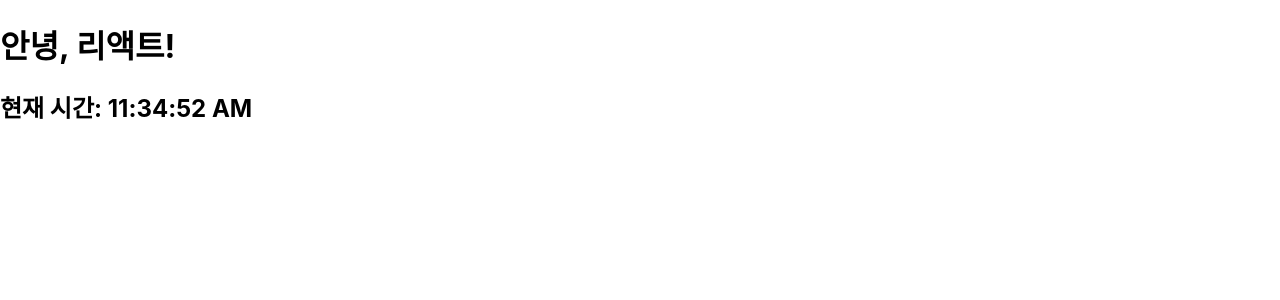
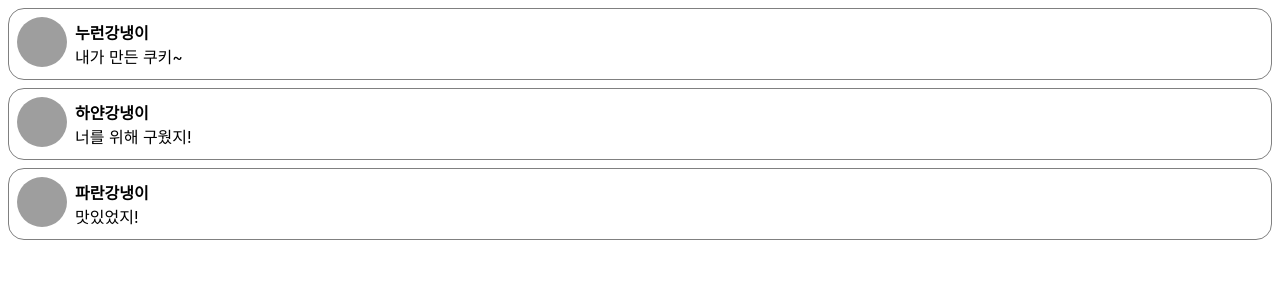
Before and after one commit to Gangneng/first_time_react, a React (Create React App) app in the folder my-app/: page / in a window 1280 px wide. Shown: the top 300 px of the page. Built offline with nearby package versions, Linux system fonts and the light colour scheme; grey boxes are pictures that could not be loaded.

Commit message:
Create Component

```diff
--- /dev/null
+++ b/my-app/src/chapter_05/Comment.jsx
@@ -0,0 +1,53 @@
+import React from "react";
+
+const styles = {
+    wrapper: {
+        margin: 8,
+        padding: 8,
+        display: "flex",
+        flexDirection: "row",
+        border: "1px solid grey",
+        borderRadius: 16,
+    },
+    imageContainer: {},
+    image: {
+        width: 50,
+        height: 50,
+        borderRadius: 25,
+    },
+    contentContainer:{
+        marginLeft: 8,
+        display: "flex",
+        flexDirection: "column",
+        justifyContent: "center",
+    },
+    nameText: {
+        color: "black",
+        fontsize: 16,
+        fontWeight: "bold",
+    },
+    commentText: {
+        color: "black",
+        fontSize: 16,
+    },
+};
+
+function Comment(props){
+    return (
+        <div style={styles.wrapper}>
+            <div style={styles.imageContainer}>
+                <img style={styles.image}
+                    src="https://upload.wikimedia.org/wikipedia/commons/8/89/Portrait_Placeholder.png"
+                />
+            </div>
+
+            <div style={styles.contentContainer}>
+                <span style={styles.nameText}>{props.name}</span>
+                <span style={styles.commentText}>{props.comment}
+                </span>
+            </div>
+        </div>
+    );
+}
+
+export default Comment;
--- /dev/null
+++ b/my-app/src/chapter_05/CommentList.jsx
@@ -0,0 +1,31 @@
+import React from "react";
+import Comment from "./Comment";
+
+const comments=[
+    {
+        name: "누런강냉이",
+        comment: "내가 만든 쿠키~",
+    },
+    {
+        name: "하얀강냉이",
+        comment: "너를 위해 구웠지!",
+    },
+    {
+        name: "파란강냉이",
+        comment: "맛있었지!",
+    },
+]
+
+function CommentList(props){
+    return(
+        <div>
+            {comments.map((comment)=>{
+                return(
+                    <Comment name={comment.name} comment={comment.comment} />
+                );
+            })}
+        </div>
+    );
+}
+
+export default CommentList
--- a/my-app/src/index.js
+++ b/my-app/src/index.js
@@ -4,8 +4,9 @@ import './index.css';
 import App from './App';
 import reportWebVitals from './reportWebVitals';
 
-import Library from './chpater_03/Library';
-import Clock from './chpater_04/Clock';
+import Library from './chapter_03/Library';
+import Clock from './chapter_04/Clock';
+import CommentList from './chapter_05/CommentList';
 
 // Chapter 3
 // const root = ReactDOM.createRoot(document.getElementById('root'));
@@ -16,14 +17,21 @@ import Clock from './chpater_04/Clock';
 // );
 
 // Chpater 4
-setInterval(() => {
-  ReactDOM.render(
-    <React.StrictMode>
-      <Clock />
-    </React.StrictMode>,
-    document.getElementById('root')
-  );
-}, 1000);
+// setInterval(() => {
+//   ReactDOM.render(
+//     <React.StrictMode>
+//       <Clock />
+//     </React.StrictMode>,
+//     document.getElementById('root')
+//   );
+// }, 1000);
+
+ReactDOM.render(
+  <React.StrictMode>
+    <CommentList />
+  </React.StrictMode>,
+  document.getElementById('root')
+);
 
 // If you want to start measuring performance in your app, pass a function
 // to log results (for example: reportWebVitals(console.log))
```
Also changed, not shown: my-app/src/chapter_03/Book.jsx (renamed from my-app/src/chpater_03/Book.jsx), my-app/src/chapter_03/Library.jsx (renamed from my-app/src/chpater_03/Library.jsx), my-app/src/chapter_04/Clock.jsx (renamed from my-app/src/chpater_04/Clock.jsx).
